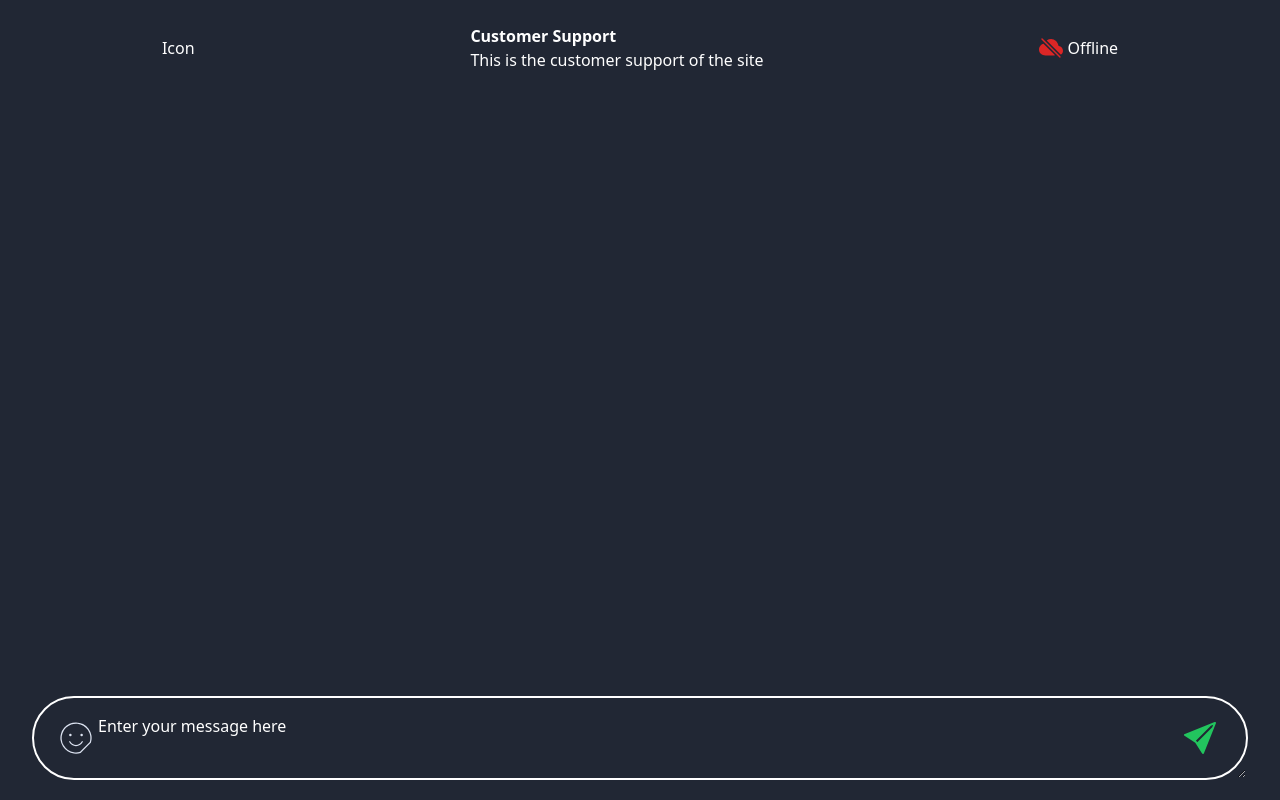
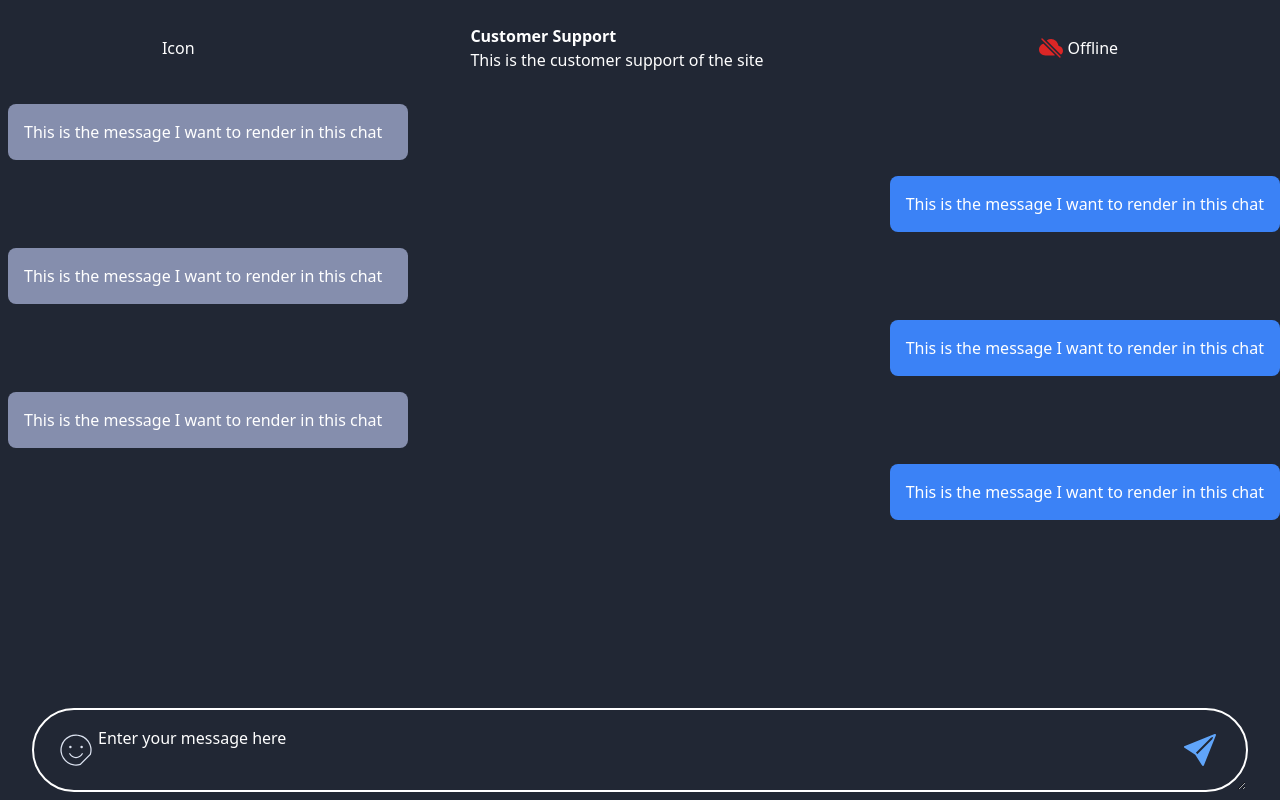
Before and after one commit to Godwin57/chat-widget, a React (Vite) app: page / in a window 1280 px wide. Built offline with nearby package versions, Linux system fonts and the light colour scheme.

Commit message:
Created and designed a message card to display messages that are being transferred

```diff
--- a/src/App.tsx
+++ b/src/App.tsx
@@ -2,16 +2,24 @@ import TextArea from "./components/elements/Textarea";
 import Header from "./components/Header";
 import { PiSmileyStickerThin } from "react-icons/pi";
 import { BsSendFill } from "react-icons/bs";
+import MessageCard from "./components/Message-card";
 
 function App() {
     return (
         <div className="bg-dark-400 text-white min-h-screen">
             <Header />
+            {[1, 2, 3, 4, 5, 6].map((elem, index) => (
+                <MessageCard
+                    key={index}
+                    message="This is the message I want to render in this chat"
+                    sender={elem % 2 === 0}
+                />
+            ))}
             <TextArea
                 placeholder="Enter your message here"
                 withRightElement
                 rightElement={
-                    <BsSendFill className="w-8 h-8 text-green-500 hover:text-green-700" />
+                    <BsSendFill className="w-8 h-8 text-blue-400 hover:text-blue-700" />
                 }
                 withLeftElement
                 leftElement={
--- /dev/null
+++ b/src/components/Message-card.tsx
@@ -0,0 +1,27 @@
+import { FC } from "react";
+import { MessageCardProps } from "../types/component-types";
+
+const MessageCard: FC<MessageCardProps> = ({
+    message,
+    className = "",
+    sender,
+}) => {
+    return (
+        // This overflows. Remove the overflowing later.
+        <div
+            className={`${
+                sender ? "flex justify-end mr-2" : "ml-2"
+            } min-w-[100%]`}
+        >
+            <p
+                className={`${
+                    sender ? "bg-blue-500" : "bg-light-400"
+                } py-4 px-4 my-2 max-w-[400px] rounded-lg ${className}`}
+            >
+                {message}
+            </p>
+        </div>
+    );
+};
+
+export default MessageCard;
--- a/src/components/elements/Textarea.tsx
+++ b/src/components/elements/Textarea.tsx
@@ -20,7 +20,7 @@ const TextArea: React.FC<TextAreaProps> = ({
     return (
         <div
             className={`${
-                fixedAtBottom ? "fixed bottom-5" : "relative"
+                fixedAtBottom ? "fixed bottom-2" : "relative"
             } flex items-center justify-center w-[100%]`}
         >
             {withLeftElement && (
@@ -38,7 +38,7 @@ const TextArea: React.FC<TextAreaProps> = ({
                 placeholder={placeholder}
                 name={name}
                 id={name}
-                className={`w-[95%] focus:border-green-500 px-16 py-4 rounded-full border-2 border-white outline-none bg-dark-400 text-white placeholder-white ${className}`}
+                className={`w-[95%] focus:border-blue-500 px-16 py-4 rounded-full border-2 border-white outline-none bg-dark-400 text-white placeholder-white ${className}`}
             />
         </div>
     );
--- a/src/types/component-types.ts
+++ b/src/types/component-types.ts
@@ -24,3 +24,9 @@ export interface TextAreaProps {
     withLabel?: boolean;
     fixedAtBottom?: boolean;
 }
+
+export interface MessageCardProps {
+    message?: string;
+    className?: string;
+    sender?: boolean;
+}
```
